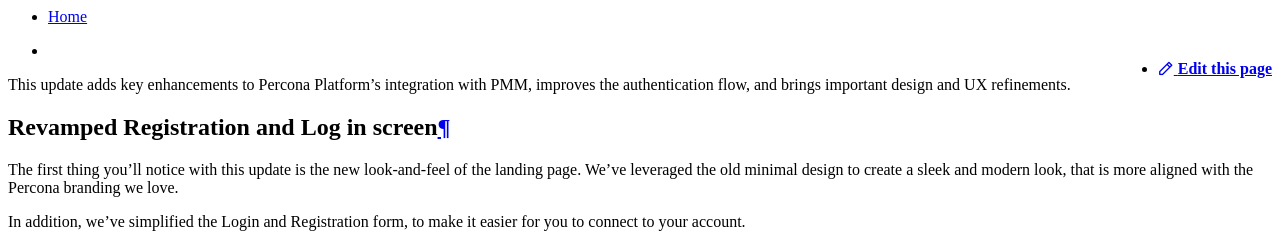
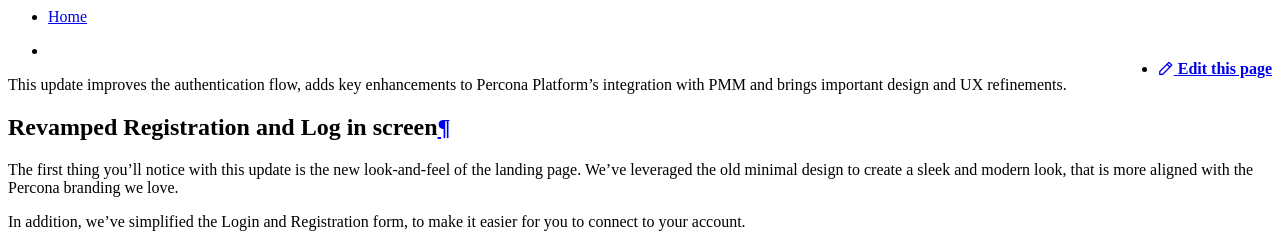
Before and after one commit to percona/portal-doc, an MkDocs documentation site: the page built from docs/april-2022.md, in a window 1280 px wide. Shown: the top 245 px of the page. Built offline with MkDocs 1.6.1 and Material for MkDocs 9.7.7, drawn with Linux system fonts in a browser that asks for light colours; nearby versions of some CDN libraries.

Commit message:
small edit

```diff
--- a/docs/april-2022.md
+++ b/docs/april-2022.md
@@ -1,4 +1,4 @@
-This update adds key enhancements to Percona Platform's integration with PMM, improves the authentication flow, and brings important design and UX refinements.
+This update improves the authentication flow, adds key enhancements to Percona Platform's integration with PMM and brings important design and UX refinements.
 
 ## Revamped Registration and Log in screen
 
```
